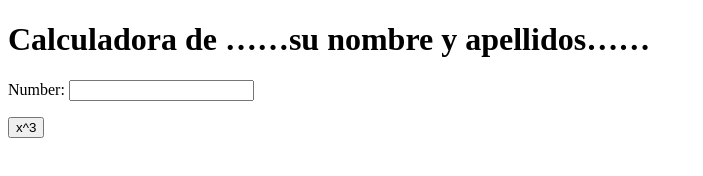
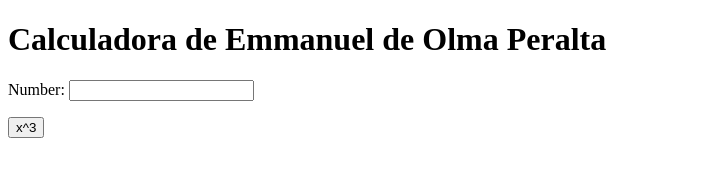
Before and after one commit to dopemmanuel/my_calculator, a plain HTML site: page index.html in a window 1280 px wide. Shown: the whole page, without its empty margins (0-703 px from the left). Drawn offline with Linux system fonts and the light colour scheme.

```diff
--- a/index.html
+++ b/index.html
@@ -5,7 +5,7 @@
         <meta charset="utf-8">
     </head>
     <body>
-        <h1>Calculadora de ……su nombre y apellidos……</h1>
+        <h1>Calculadora de Emmanuel de Olma Peralta</h1>
         Number:
         <input type="text" id="n1">
         <p>
```
